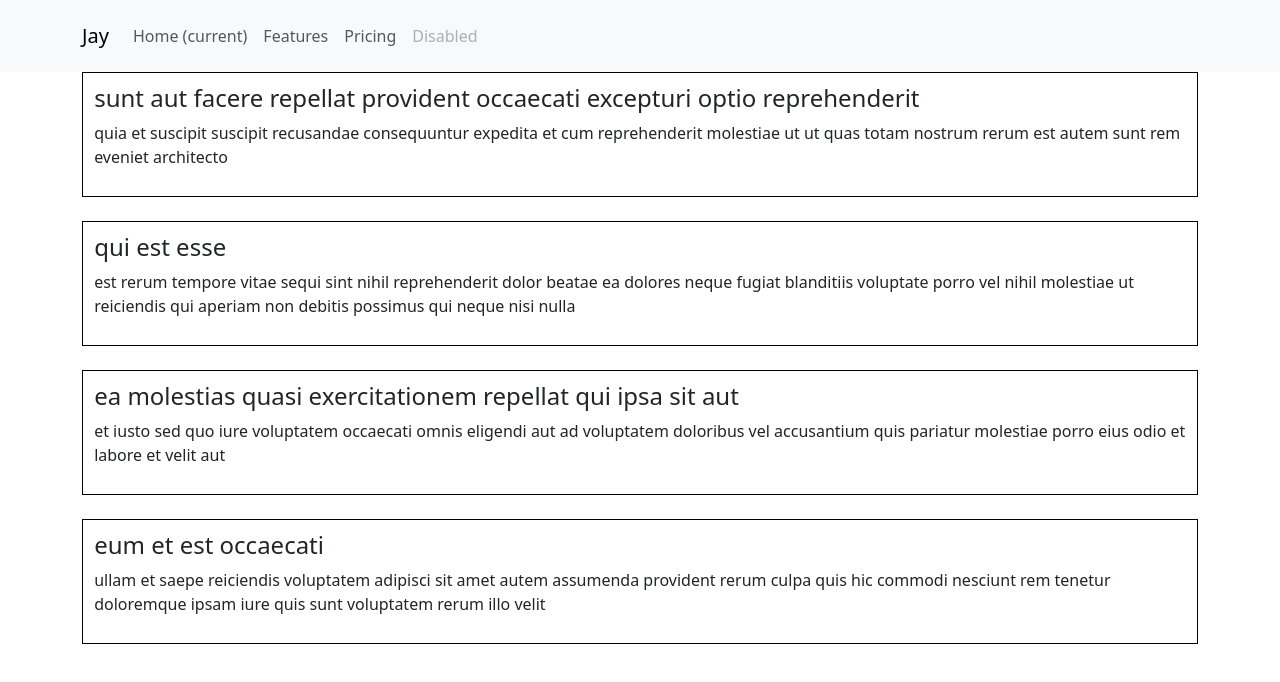
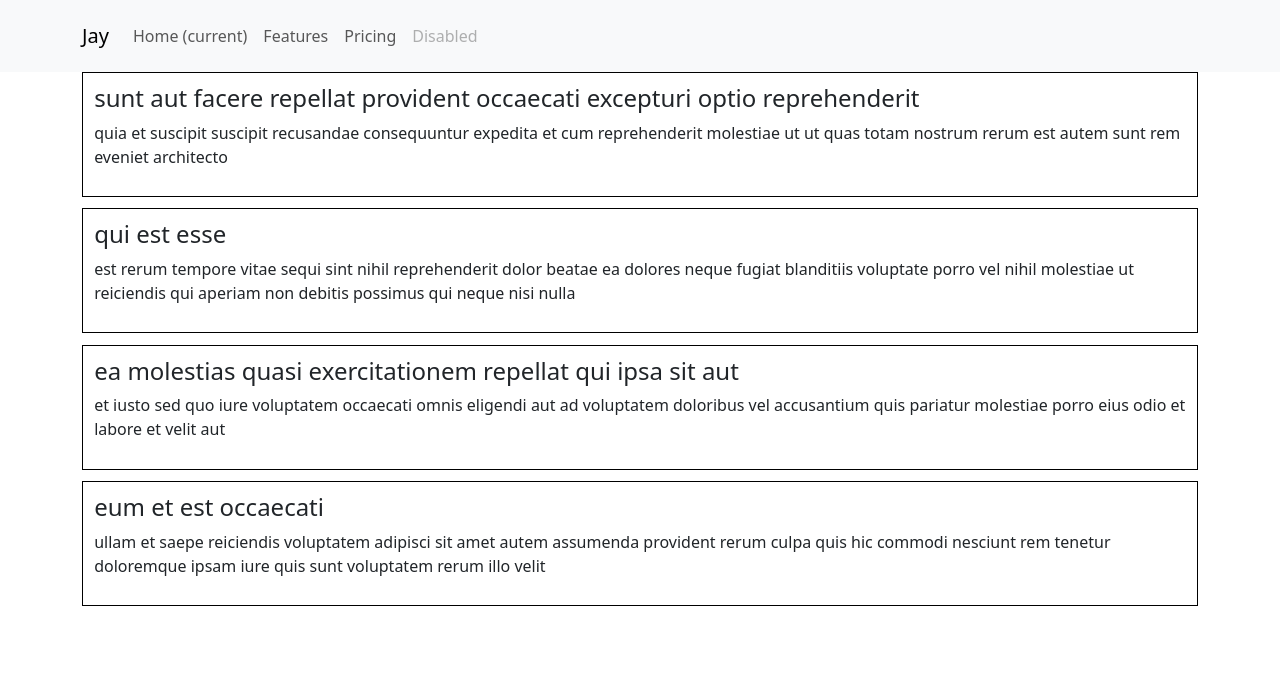
Before and after one commit to jackjayanth/my-react-app, a React (Create React App) app: page / in a window 1280 px wide. Shown: the top 682 px of the page. Built offline with nearby package versions, Linux system fonts and the light colour scheme.

Commit message:
styled everything

```diff
--- a/src/components/Myposts.jsx
+++ b/src/components/Myposts.jsx
@@ -36,16 +36,17 @@ function Myposts() {
     <>
       <div>
         {data.map((i, index) => (
-          <>
           <div
             key={index}
-              style={{ border: "1px solid black", padding: "1%" }}
+            style={{
+              border: "1px solid black",
+              padding: "1%",
+              marginBottom: "1%",
+            }}
           >
             <h4>{i.title}</h4>
             <p>{i.body}</p>
           </div>
-            <br />
-          </>
         ))}
       </div>
     </>
```
Lines whose indentation alone changed are shown as unchanged.
